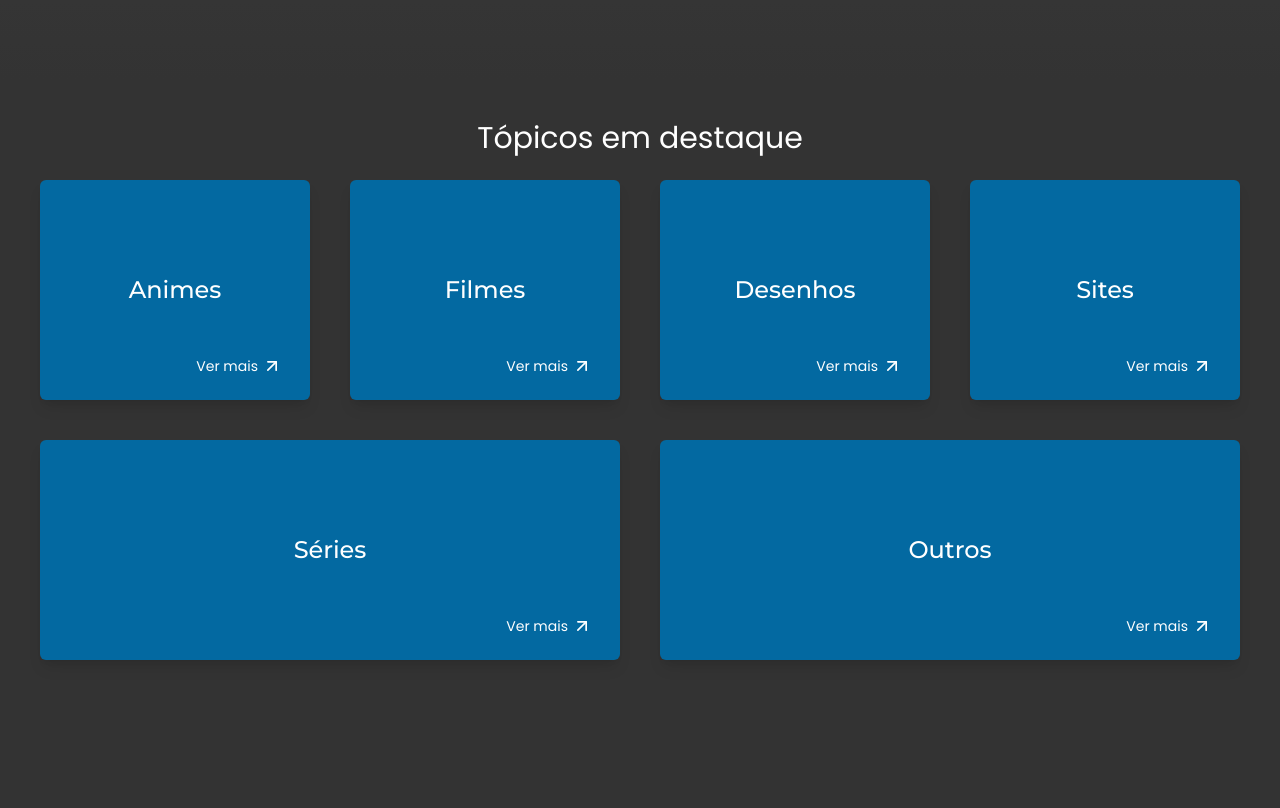
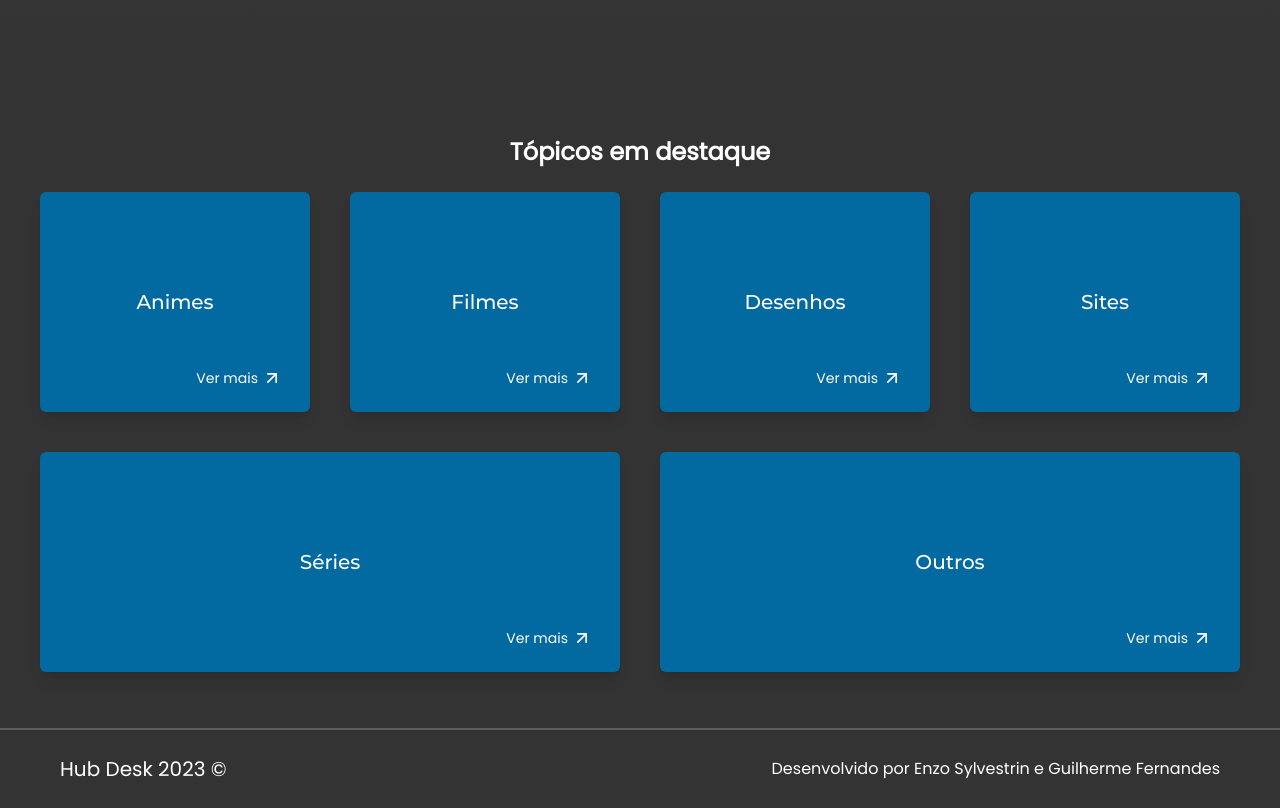
Before and after one commit to cguifernandes/hub-desk, a Next.js app: page / in a window 1280 px wide. Shown: the part 720-1528 px from the top of the page. Before the commit the page ends 1420 px from the top, so only its background shows below. Built offline with nearby package versions, Linux system fonts and the light colour scheme.

Commit message:
feat(footer): finish footer

```diff
--- a/src/app/(home)/page.tsx
+++ b/src/app/(home)/page.tsx
@@ -6,12 +6,12 @@ import Topics from '@/components/topics'
 const Home = () => {
   return (
     <main className="mt-[10vh]">
-      <div className="flex h-[90vh] items-center justify-center bg-gradient-to-b from-grey-550 to-grey-500">
+      <section className="flex h-[90vh] items-center justify-center bg-gradient-to-b from-grey-550 to-grey-500">
         <div className="w-[90%] space-y-4 text-center sm:w-[80%] lg:w-[920px] xl:w-[1020px]">
-          <Heading align="center" size="xlg">
+          <Heading className="font-semibold" align="center" size="lg">
             O que é o Hub Desk
           </Heading>
-          <Text align="center" size="xlg" className="!text-base text-white/60">
+          <Text align="center" className="text-base text-white/60">
             Você já se sentiu frustrado por não conseguir encontrar um lugar
             para discutir ideias e opiniões com outras pessoas que compartilham
             seus interesses? Ou talvez você já tenha tentado participar de
@@ -24,9 +24,9 @@ const Home = () => {
           </Text>
           <Button text="Criar uma desk" className="!mt-8 w-full sm:w-[60%]" />
         </div>
-      </div>
-      <div className="my-10 space-y-6">
-        <Heading align="center" size="xlg">
+      </section>
+      <section className="my-14 space-y-6">
+        <Heading className="font-semibold" align="center" size="lg">
           Tópicos em destaque
         </Heading>
         <div className="mx-5 flex flex-wrap justify-center gap-10 md:mx-10">
@@ -37,7 +37,7 @@ const Home = () => {
           <Topics text="Séries" />
           <Topics text="Outros" />
         </div>
-      </div>
+      </section>
     </main>
   )
 }
--- a/src/app/layout.tsx
+++ b/src/app/layout.tsx
@@ -3,6 +3,7 @@ import '@/styles/global.css'
 import type { Metadata } from 'next'
 import Header from '@/components/header'
 import { Poppins, Montserrat } from 'next/font/google'
+import Footer from '@/components/footer'
 
 const poppins = Poppins({
   subsets: ['latin'],
@@ -29,6 +30,7 @@ const Layout = ({ children }: LayoutProps) => {
       <body>
         <Header />
         {children}
+        <Footer />
       </body>
     </html>
   )
--- /dev/null
+++ b/src/components/footer.tsx
@@ -0,0 +1,32 @@
+import Text from './text'
+
+const Footer = () => {
+  return (
+    <footer className="flex h-auto flex-col items-center justify-center gap-2 border-t-2 border-t-grey-400 px-[60px] py-6 text-center md:h-[10vh] md:flex-row md:justify-between">
+      <div>
+        {/*  TODO: Adicionar páginas */}
+        <Text size="md">Hub Desk 2023 ©</Text>
+      </div>
+      <div>
+        <Text>
+          Desenvolvido por{' '}
+          <a
+            className="transition-colors hover:text-grey-200"
+            href="https://portfolio-enzosylvestrin.vercel.app"
+          >
+            Enzo Sylvestrin
+          </a>{' '}
+          e{' '}
+          <a
+            className="transition-colors hover:text-grey-200"
+            href="https://guifernandes.vercel.app"
+          >
+            Guilherme Fernandes
+          </a>
+        </Text>
+      </div>
+    </footer>
+  )
+}
+
+export default Footer
--- a/src/components/heading.tsx
+++ b/src/components/heading.tsx
@@ -15,10 +15,6 @@ const heading = tv({
       right: 'text-right',
       left: 'text-left',
     },
-  },
-  defaultVariants: {
-    size: 'sm',
-    align: 'left',
   },
 })
 
--- a/src/components/text.tsx
+++ b/src/components/text.tsx
@@ -5,6 +5,7 @@ const text = tv({
   base: 'text-white',
   variants: {
     size: {
+      base: 'text-base',
       sm: 'text-sm',
       md: 'text-xl',
       lg: 'text-2xl',
@@ -17,8 +18,7 @@ const text = tv({
     },
   },
   defaultVariants: {
-    size: 'sm',
-    align: 'left',
+    size: 'base',
   },
 })
 
--- a/src/components/topics.tsx
+++ b/src/components/topics.tsx
@@ -16,7 +16,7 @@ const Topics = ({ className, text }: TopicsProps) => {
         className,
       )}
     >
-      <Text size="lg" align="center" className="font-montserrat">
+      <Text align="center" className="font-montserrat !text-xl">
         {text}
       </Text>
       <span className="absolute bottom-6 right-6 flex items-center text-sm text-white">
```
